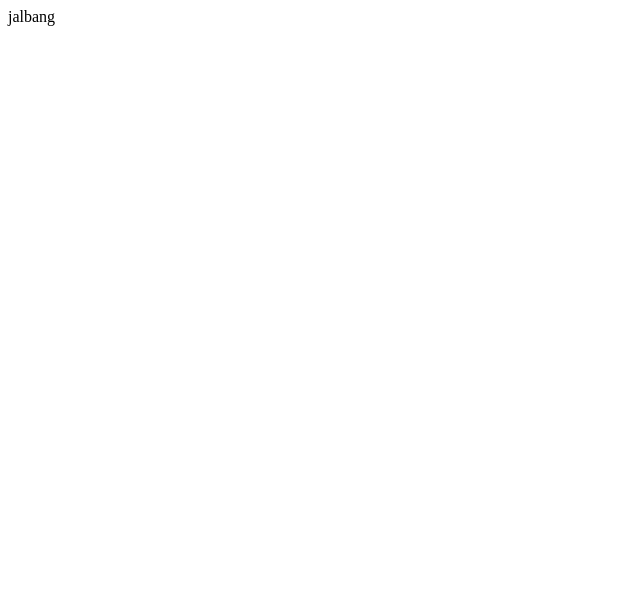
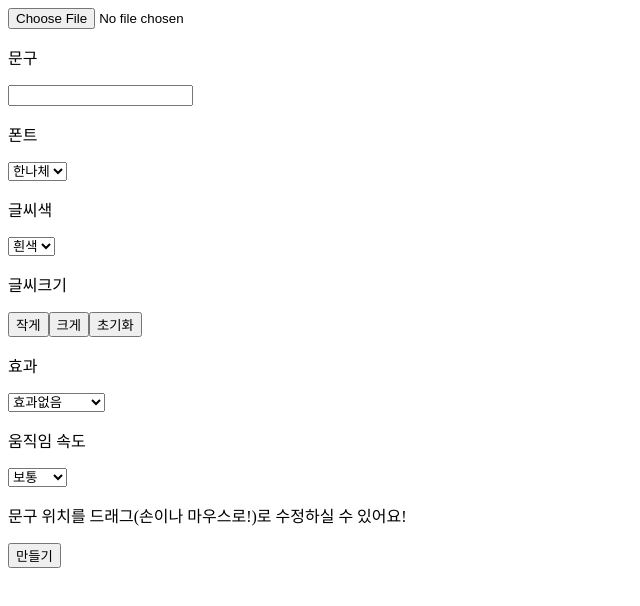
Before and after one commit to DragooCho/jjalbang_create_custom, a React (Create React App) app: page / in a window 1280 px wide. Shown: the top 606 px of the page, without its empty margins (0-640 px from the left). Built offline with nearby package versions, Linux system fonts and the light colour scheme.

Commit message:
html 골격구현

```diff
--- a/src/App.js
+++ b/src/App.js
@@ -1,7 +1,63 @@
 import React from "react";
 
 function App() {
-  return <div>jalbang</div>;
+  const greetings = (e) => {
+    e.preventDefault();
+    alert("Hello World!");
+  };
+
+  return (
+    <div>
+      <form>
+        <input type="file" id="file" accept="image/*" />
+        {/* 이미지 구간 */}
+
+        <p>문구</p>
+        <input type="text" id="Text input" />
+
+        <p>폰트</p>
+        <select id="font">
+          <option value="hanna">한나체</option>
+          <option value="gungSeo">궁서체</option>
+          <option value="handle">손글씨</option>
+          <option value="barTang">바탕체</option>
+        </select>
+
+        <p>글씨색</p>
+        <select id="fontColor">
+          <option value="white">흰색</option>
+          <option value="pink">분홍</option>
+          <option value="blue">파랑</option>
+          <option value="black">검정</option>
+        </select>
+
+        <p>글씨크기</p>
+        <div className="fontSize">
+          <input type="submit" value="작게"></input>
+          <input type="submit" value="크게"></input>
+          <input type="submit" value="초기화"></input>
+        </div>
+
+        <p>효과</p>
+        <select id="effect">
+          <option value="noEffect">효과없음</option>
+          <option value="right">왼쪽➡오른쪽</option>
+          <option value="left">오른쪽➡왼쪽</option>
+        </select>
+        <p>움직임 속도</p>
+        <select id="speed">
+          <option value="slow">느리게</option>
+          <option value="normal" selected>
+            보통
+          </option>
+          <option value="fast">빠르게</option>
+        </select>
+
+        <p>문구 위치를 드래그(손이나 마우스로!)로 수정하실 수 있어요!</p>
+        <input type="submit" onClick={greetings} value="만들기"></input>
+      </form>
+    </div>
+  );
 }
 
 export default App;
```
